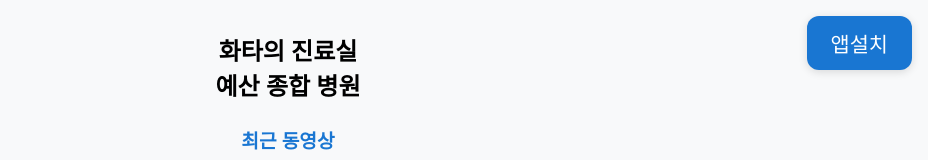
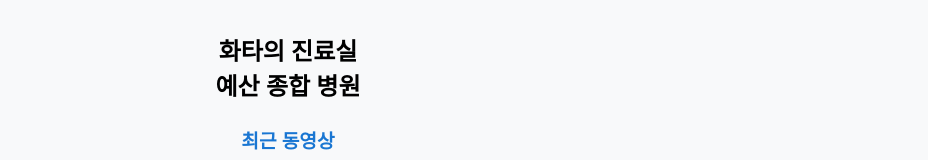
Before and after one commit to zeongju/-, a plain HTML site: page index.html in a window 1280 px wide. Shown: the top 160 px of the page, without its empty margins (352-1280 px from the left). Drawn offline with Linux system fonts and the light colour scheme.

Commit message:
Update index.html

```diff
--- a/index.html
+++ b/index.html
@@ -102,9 +102,7 @@
 
 <body>
     <div class="container">
-        <div style="position:fixed;top:16px;right:16px;z-index:1000;">
-            <button onclick="installPWA()" style="font-size:1.3rem;padding:12px 24px;background:#1976d2;color:#fff;border:none;border-radius:12px;box-shadow:0 2px 8px #0002;cursor:pointer;">앱설치</button>
-        </div>
+
         <h1>화타의 진료실<br>예산 종합 병원</h1>
         <div id="main"></div>
     </div>
```
